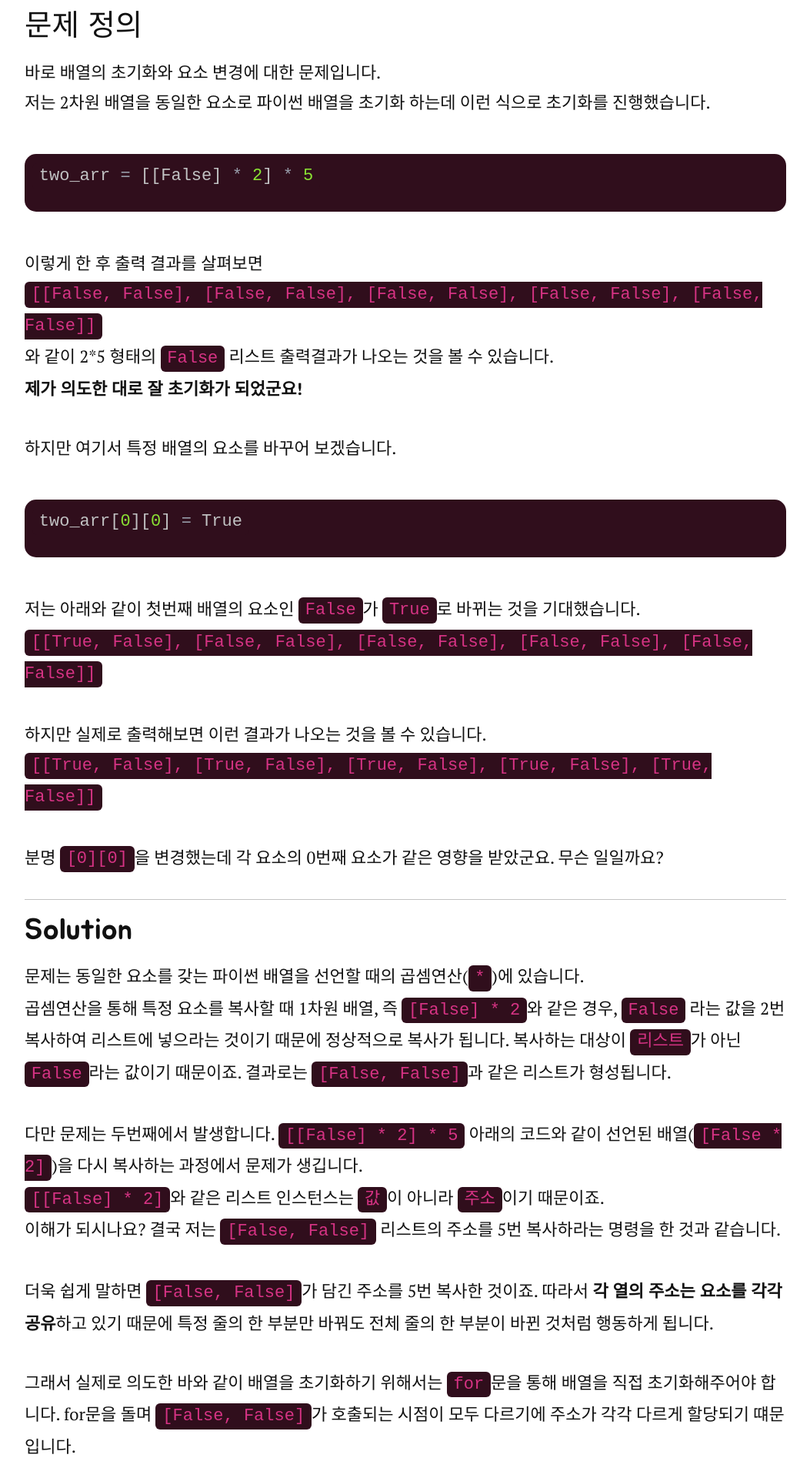
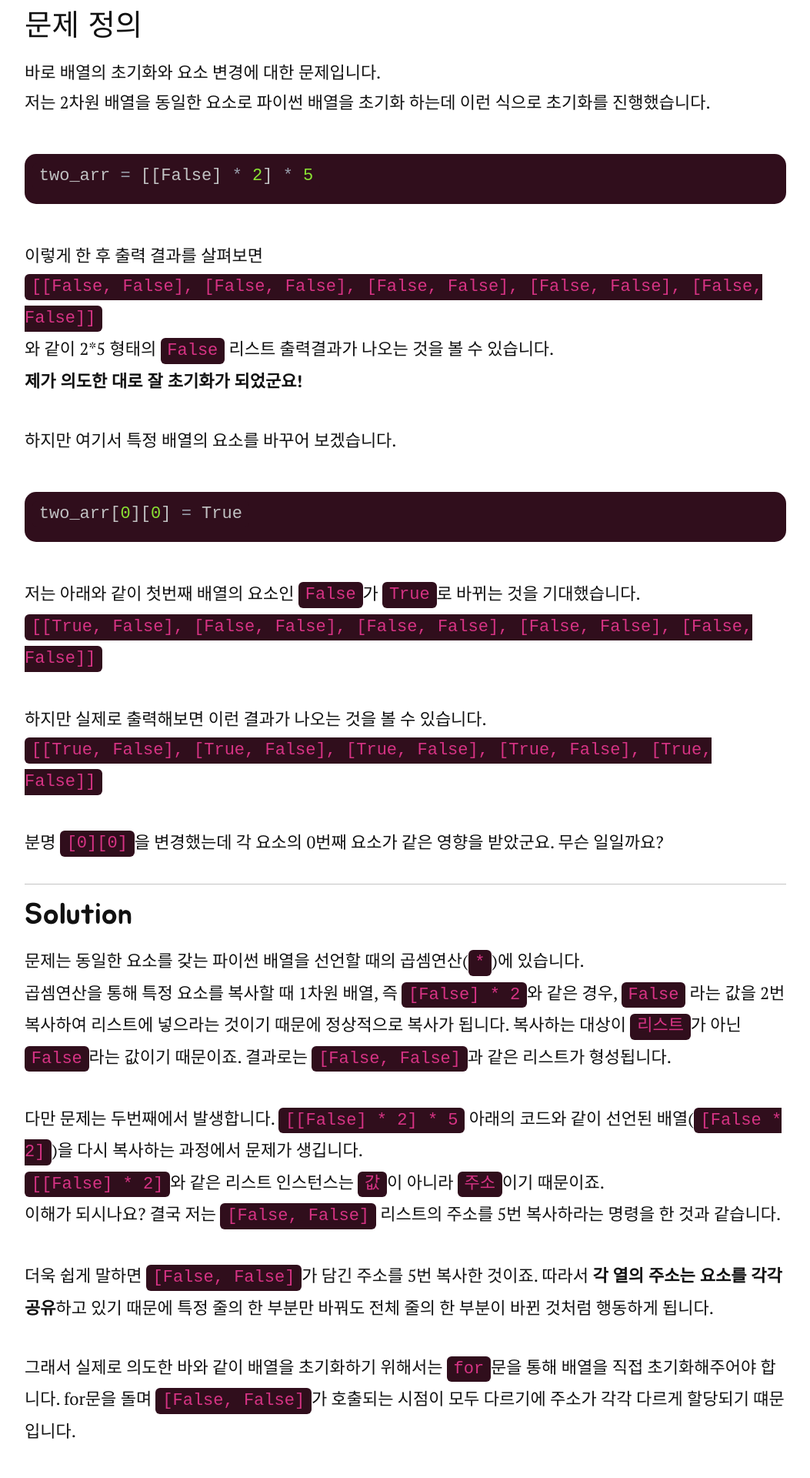
Before and after one commit to YangTaeyoung/YangTaeyoung.github.io, a Jekyll site: the page built from _posts/2022-03-02-2차원-배열-초기화-시-주의할-점.markdown, in a window 1280 px wide. Shown: the part 775-2695 px from the top of the page at 77% size, without its empty margins (113-1166 px from the left). Built offline with Jekyll 4.4.1, drawn with Linux system fonts in a browser that asks for light colours; nearby versions of some CDN libraries; some web fonts are replaced; comment, search, counter and statistics services are not loaded.

Commit message:
Update style.css

```diff
--- a/assets/css/style.css
+++ b/assets/css/style.css
@@ -451,6 +451,7 @@ th:last-child {
     word-wrap: normal;
     border-radius: 3px;
     padding: 10px;
+    padding-bottom: 0px;
     background: #343642;
     color: #c1c2c3
 }
```
